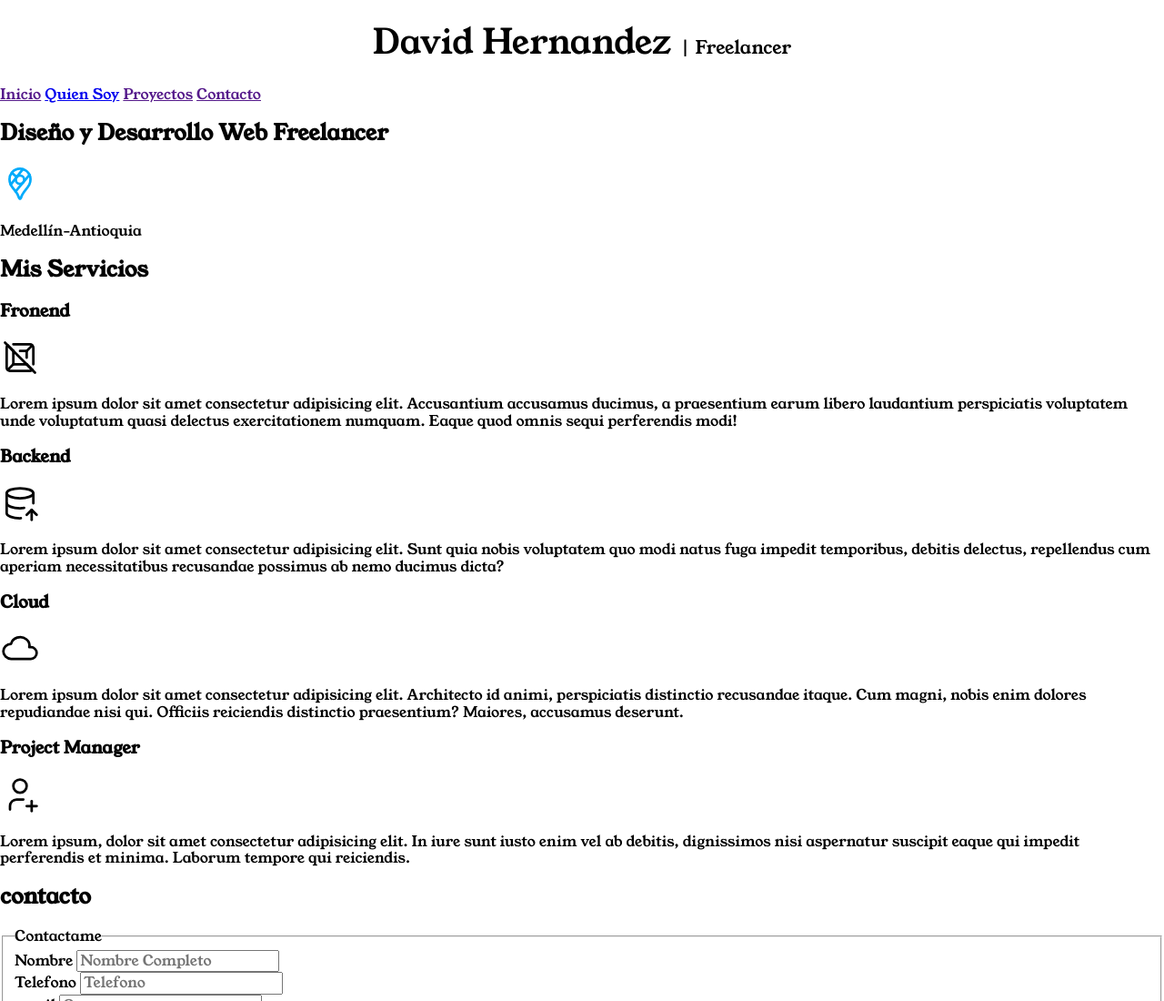
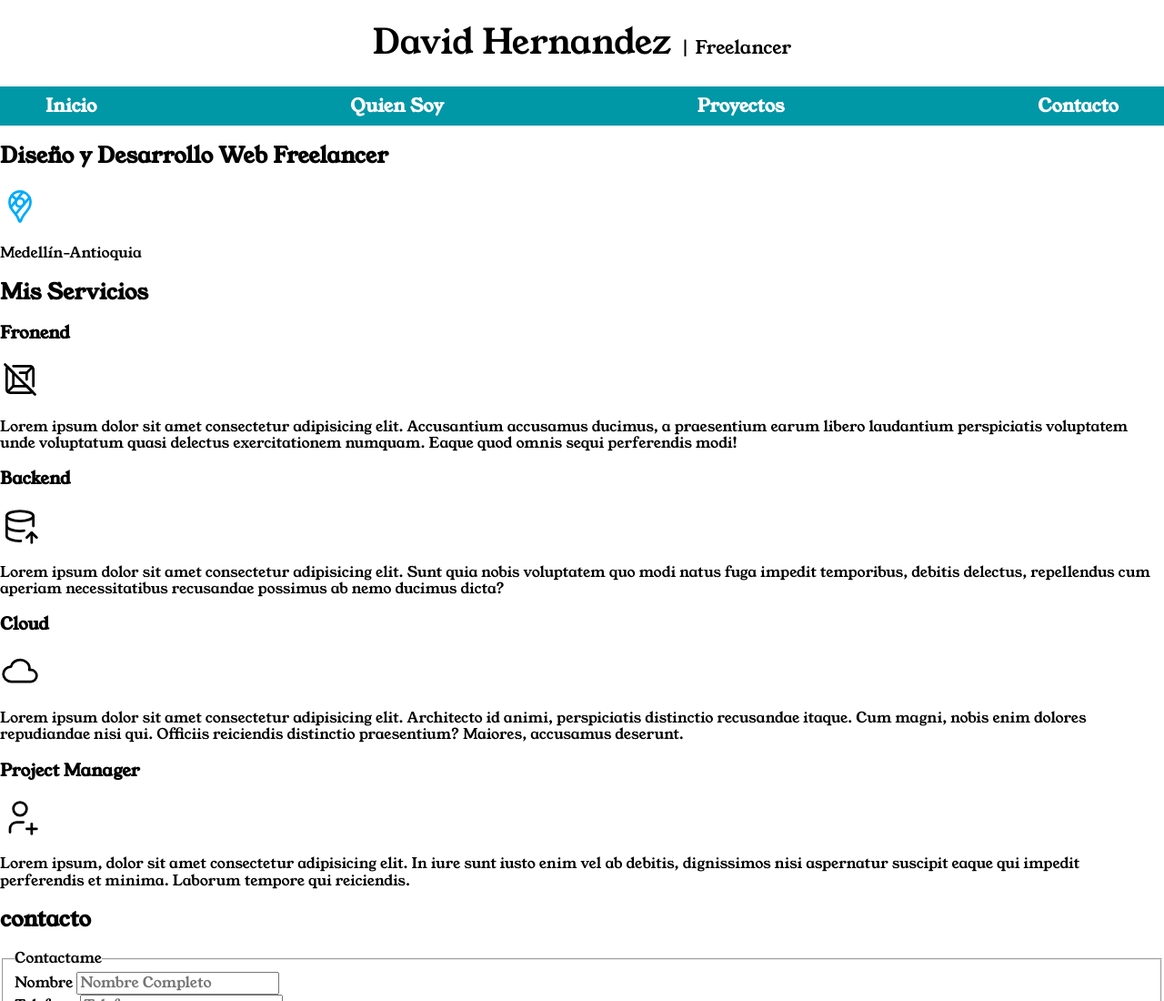
Before and after one commit to davidhdzara/portafolio, a plain HTML site: page index.html in a window 1280 px wide. Shown: the top 1100 px of the page at 91% size. Drawn offline with Linux system fonts and the light colour scheme.

Commit message:
feat: add styles to nav bar

```diff
--- a/css/styles.css
+++ b/css/styles.css
@@ -29,3 +29,34 @@
 .titulo span {
     font-size: 2rem;
 }
+
+.contenedor {
+    width: 120rem;
+    margin: 0 auto 0 auto;
+}
+
+.nav-bg {
+
+    background-color: #0097A7 ;
+
+}
+
+.navegacion-principal {
+
+    display: flex;
+    justify-content: space-between;
+}
+
+.navegacion-principal a {
+    color: #ffffff ;
+    text-decoration: none;
+    font-size: 2rem;
+    font-weight: 700;
+    padding: 1rem;
+
+}
+
+.navegacion-principal a:hover {
+    background-color: #FFC107 ;
+    color: var(--oscuro);
+}
--- a/index.html
+++ b/index.html
@@ -18,13 +18,14 @@
     <header>
       <h1 class="titulo">David Hernandez <span>| Freelancer</span></h1>
     </header>
-
-    <nav>
+<div class="nav-bg">
+    <nav class="navegacion-principal contenedor">
       <a href="">Inicio</a>
       <a href="notros.html">Quien Soy</a>
       <a href="">Proyectos</a>
       <a href="">Contacto</a>
     </nav>
+</div>
 
     <section>
       <h2>Diseño y Desarrollo Web Freelancer</h2>
```
